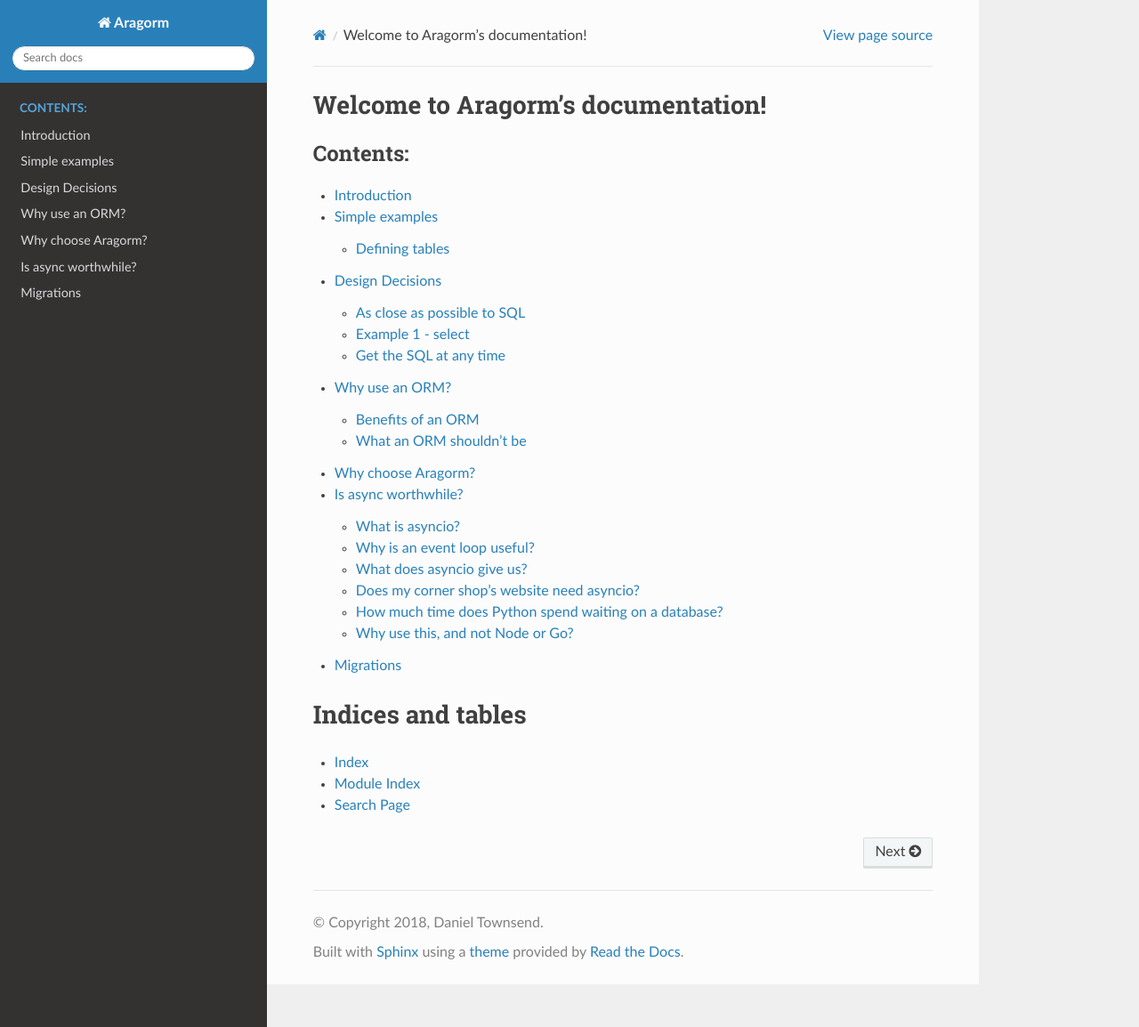
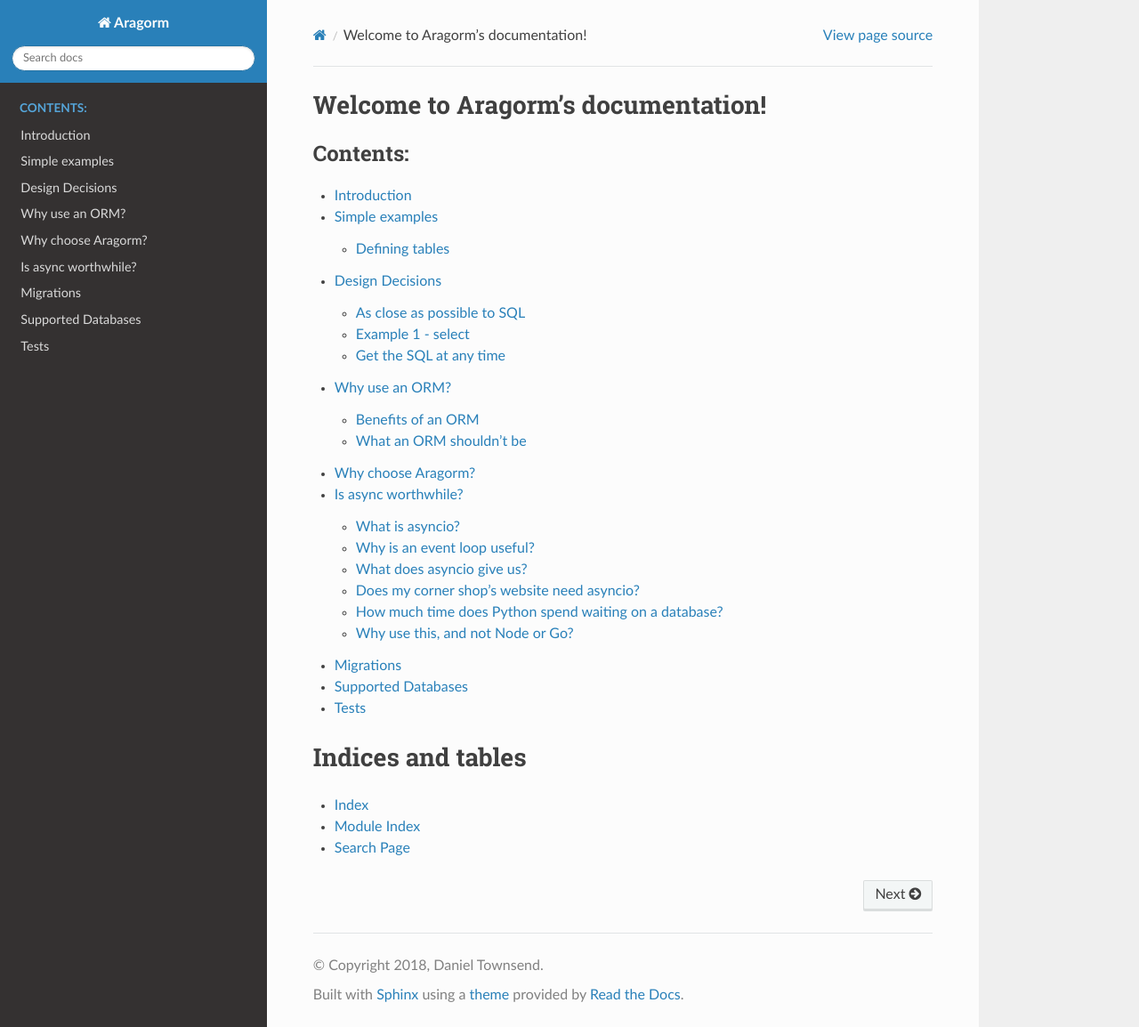
Before and after one commit to piccolo-orm/piccolo, a Sphinx documentation site: the page built from docs/index.rst, in a window 1280 px wide and 1154 px high. Shown: the whole window at 89% size. Built offline with Sphinx 7.4.7 and the Read the Docs theme 2.0.0, drawn with Linux system fonts in a browser that asks for light colours.

Commit message:
fixing docs build errors

```diff
--- /dev/null
+++ b/docs/aragorm/supported-databases.rst
@@ -0,0 +1,5 @@
+===================
+Supported Databases
+===================
+
+...
--- a/docs/aragorm/tests.rst
+++ b/docs/aragorm/tests.rst
@@ -0,0 +1,5 @@
+=====
+Tests
+=====
+
+...
--- a/docs/index.rst
+++ b/docs/index.rst
@@ -12,6 +12,8 @@
    aragorm/why-choose-aragorm
    aragorm/articles/is-async-worthwhile
    aragorm/migrations
+   aragorm/supported-databases
+   aragorm/tests
 
 Indices and tables
 ==================
```
Also changed, not shown: 1 other file.
